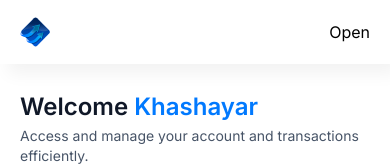
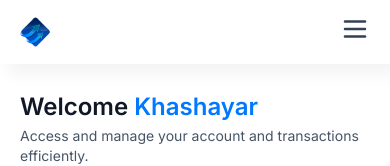
Before and after one commit to Khash90/jsm_banking, a Next.js app: page / in a window 390 px wide. Shown: the top 166 px of the page. Built offline with nearby package versions, Linux system fonts and the light colour scheme.

Commit message:
Make hamburger menu along with its items

```diff
--- a/components/MobileNav.tsx
+++ b/components/MobileNav.tsx
@@ -1,25 +1,89 @@
+"use client";
 import {
   Sheet,
+  SheetClose,
   SheetContent,
   SheetDescription,
   SheetHeader,
   SheetTitle,
   SheetTrigger,
 } from "@/components/ui/sheet";
+import { sidebarLinks } from "@/constants";
+import { cn } from "@/lib/utils";
+import Image from "next/image";
+import Link from "next/link";
+import { usePathname } from "next/navigation";
 
 const MobileNav = ({ user }: MobileNavProps) => {
+  const pathname = usePathname();
+
   return (
-    <section>
+    <section className="w-full max-w-[264px]">
       <Sheet>
-        <SheetTrigger>Open</SheetTrigger>
-        <SheetContent>
-          <SheetHeader>
-            <SheetTitle>Are you absolutely sure?</SheetTitle>
-            <SheetDescription>
-              This action cannot be undone. This will permanently delete your
-              account and remove your data from our servers.
-            </SheetDescription>
-          </SheetHeader>
+        <SheetTrigger>
+          <Image
+            src="/icons/hamburger.svg"
+            width={30}
+            height={30}
+            alt="hamburger"
+          />
+        </SheetTrigger>
+        <SheetContent side="left" className="border-none bg-white">
+          <Link
+            href="/"
+            className="flex  cursor-pointer items-center gap-1 px-4"
+          >
+            <Image src="/icons/logo.svg" width={34} height={34} alt="logo" />
+            <h1 className="text-26 font-ibm-plex-serif font-bold text-black-1">
+              Horizon
+            </h1>
+          </Link>
+
+          <div className="mobilenav-sheet">
+            <SheetClose asChild>
+              <nav className="flex h-full flex-col gap-6 pt-16 text-white">
+                {sidebarLinks.map((item) => {
+                  const isActive =
+                    pathname === item.route ||
+                    pathname.startsWith(`${item.route}/`);
+                  return (
+                    <SheetClose asChild key={item.route}>
+                      <Link
+                        href={item.route}
+                        key={item.label}
+                        className={cn("mobilenav-sheet_close w-full", {
+                          "bg-bank-gradient": isActive,
+                        })}
+                      >
+
+                          <Image
+                            src={item.imgURL}
+                            alt={item.label}
+                            width={20}
+                            height={20}
+                            className={cn({
+                              "brightness-[3]": isActive,
+                            })}
+                          />
+
+                        <p
+                          className={cn("text-16 font-semibold text-black-2", {
+                            "!text-white": isActive,
+                          })}
+                        >
+                          {item.label}
+                        </p>
+                      </Link>
+                    </SheetClose>
+                  );
+                })}
+
+                USER
+
+              </nav>
+            </SheetClose>
+          FOOTER
+          </div>
         </SheetContent>
       </Sheet>
     </section>
```
